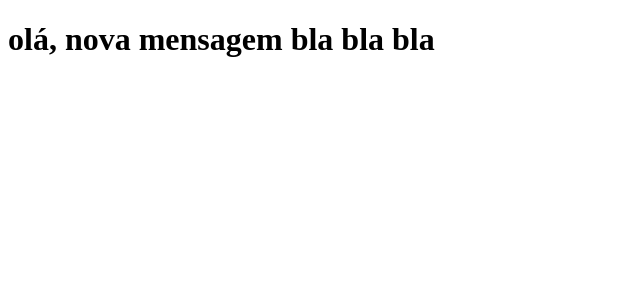
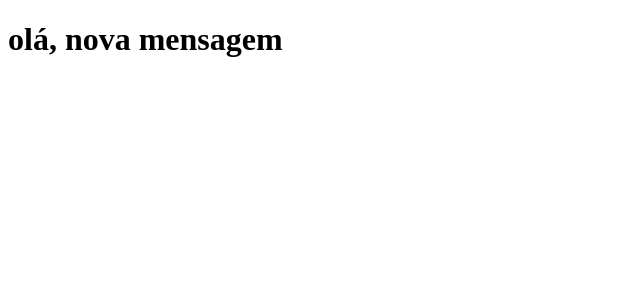
Before and after one commit to Lucas-Stein123/curso.dev.treino, a Next.js app: page / in a window 1280 px wide. Shown: the top 300 px of the page, without its empty margins (0-640 px from the left). Built offline with nearby package versions, Linux system fonts and the light colour scheme.

Commit message:
nova mensagem v3

```diff
--- a/pages/index.js
+++ b/pages/index.js
@@ -1,5 +1,5 @@
 function Home () {
-    return <h1>olá, nova mensagem bla bla bla</h1>
+    return <h1>olá, nova mensagem</h1>
 }
 
 export default Home;
```
